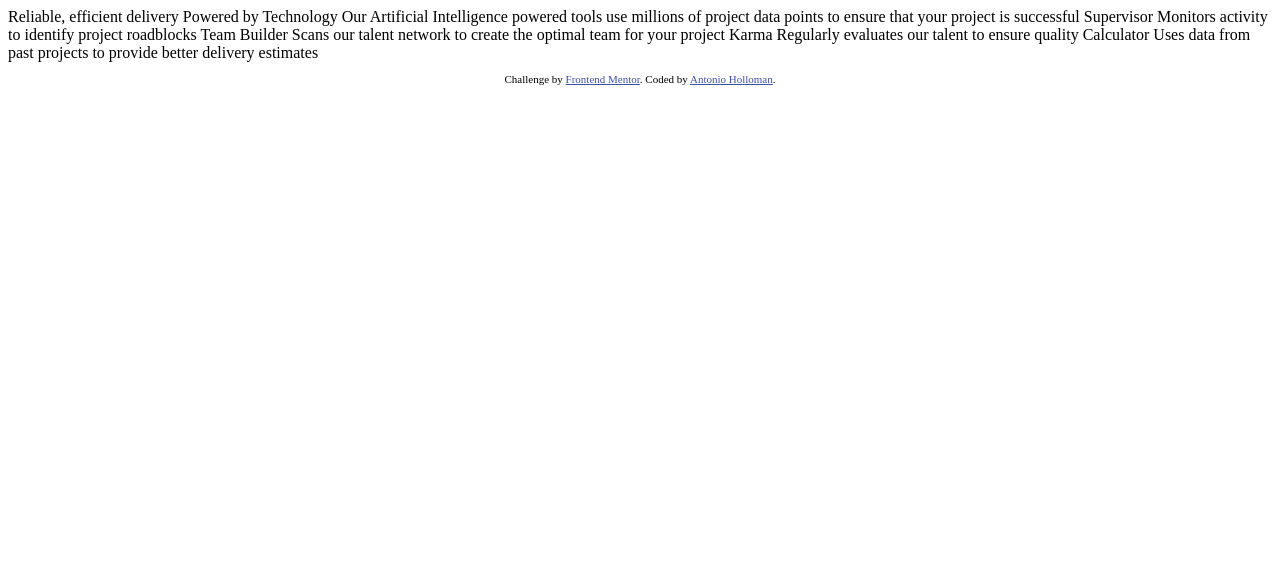
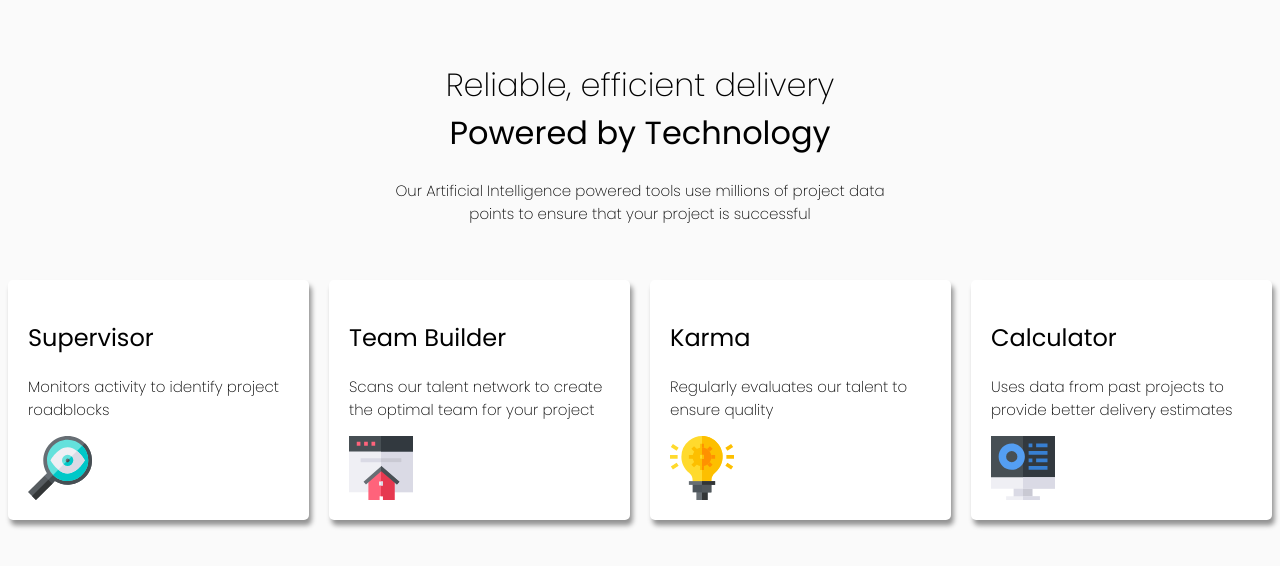
Before and after one commit to Holloman777/four-card-feature-section-master, a plain HTML site: page index.html in a window 1280 px wide. Drawn offline with Linux system fonts and the light colour scheme.

Commit message:
new-draft

```diff
--- a/index.html
+++ b/index.html
@@ -5,41 +5,56 @@
   <meta name="viewport" content="width=device-width, initial-scale=1.0"> <!-- displays site properly based on user's device -->
 
   <link rel="icon" type="image/png" sizes="32x32" href="./images/favicon-32x32.png">
+  <link rel="preconnect" href="https://fonts.googleapis.com">
+<link rel="preconnect" href="https://fonts.gstatic.com" crossorigin>
+<link href="https://fonts.googleapis.com/css2?family=Fraunces:ital,opsz,wght@0,9..144,100..900;1,9..144,100..900&family=Montserrat:ital,wght@0,100..900;1,100..900&family=Poppins:ital,wght@0,100;0,200;0,300;0,400;0,500;0,600;0,700;0,800;0,900;1,100;1,200;1,300;1,400;1,500;1,600;1,700;1,800;1,900&display=swap" rel="stylesheet">
+<link rel="stylesheet" href="stylesheet/style.css">
 
   <title>Frontend Mentor | Four card feature section</title>
 
-  <!-- Feel free to remove these styles or customise in your own stylesheet 👍 -->
-  <style>
-    .attribution { font-size: 11px; text-align: center; }
-    .attribution a { color: hsl(228, 45%, 44%); }
-  </style>
 </head>
 <body>
-
-  Reliable, efficient delivery
-  Powered by Technology
-
-  Our Artificial Intelligence powered tools use millions of project data points
-  to ensure that your project is successful
-
-  Supervisor
-  Monitors activity to identify project roadblocks
-
-  Team Builder
-  Scans our talent network to create the optimal team for your project
-
-  Karma
-  Regularly evaluates our talent to ensure quality
-
-  Calculator
-  Uses data from past projects to provide better delivery estimates
+  <div class="header">
+    <h1>Reliable, efficient delivery<span>
+    <br>Powered by Technology</span></h1>
+  </div>
 
 
-  <footer>
-    <p class="attribution">
-      Challenge by <a href="https://www.frontendmentor.io?ref=challenge" target="_blank">Frontend Mentor</a>.
-      Coded by <a href="#">Antonio Holloman</a>.
-    </p>
-  </footer>
+  <div class="header-p">
+    <p> Our Artificial Intelligence powered tools use millions of project data<br> points to ensure that your project is successful</p>
+  </div>
+
+
+  <div class="container">
+    <div class="card">
+
+      <h2>Supervisor</h2>
+      <p>Monitors activity to identify project roadblocks</p>
+      <img src="images/icon-supervisor.svg" alt="magnifying glass">
+    </div>
+
+
+    <div class="card">
+      <h2>Team Builder</h2>
+      <p>Scans our talent network to create the optimal team for your project</p>
+      <img src="images/icon-team-builder.svg" alt="">
+    </div>
+
+    <div class="card">
+      <h2>Karma</h2>
+      <p>Regularly evaluates our talent to ensure quality</p>
+      <img src="images/icon-karma.svg" alt="">
+    </div>
+
+
+    <div class="card">
+      <h2>Calculator</h2>
+      <p>Uses data from past projects to provide better delivery estimates</p>
+      <img src="images/icon-calculator.svg" alt="">
+    </div>
+  </div>
+
+
+
 </body>
 </html>
--- /dev/null
+++ b/stylesheet/style.css
@@ -0,0 +1,63 @@
+body {
+    background-color:hsl(0, 0%, 98%);
+
+}
+
+h1 {
+    font-family: "Poppins", sans-serif;
+    font-weight: 200;
+    font-style: normal;
+    text-align: center;
+    padding-top: 40px;
+}
+
+span {
+    font-family: "Poppins", sans-serif;
+    font-weight: 400;
+    font-style: normal;
+
+}
+
+ .header-p p {
+    text-align: center;
+    font-family: "Poppins", sans-serif;
+    font-weight: 200;
+    font-style: normal;
+    font-size: 15px;
+    padding-bottom: 40px;
+
+}
+
+.card {
+    width: 300px;
+    height: 200px;
+    background-color: white;
+    padding: 20px;
+    border-radius: 5px;
+    box-shadow: 2.6px 5.3px 5.3px hsl(0deg 0% 0% / 0.42);
+    padding-top: 20px;
+
+
+}
+
+.card h2 {
+    font-family: "Poppins", sans-serif;
+    font-weight: 400;
+    font-style: normal;
+
+}
+
+.card p {
+    font-family: "Poppins", sans-serif;
+    font-weight: 200;
+    font-style: normal;
+    font-size: 15px;
+}
+
+.container {
+    display: flex;
+    gap: 20px;
+    align-items: center;
+    justify-content: center;
+
+}
```
